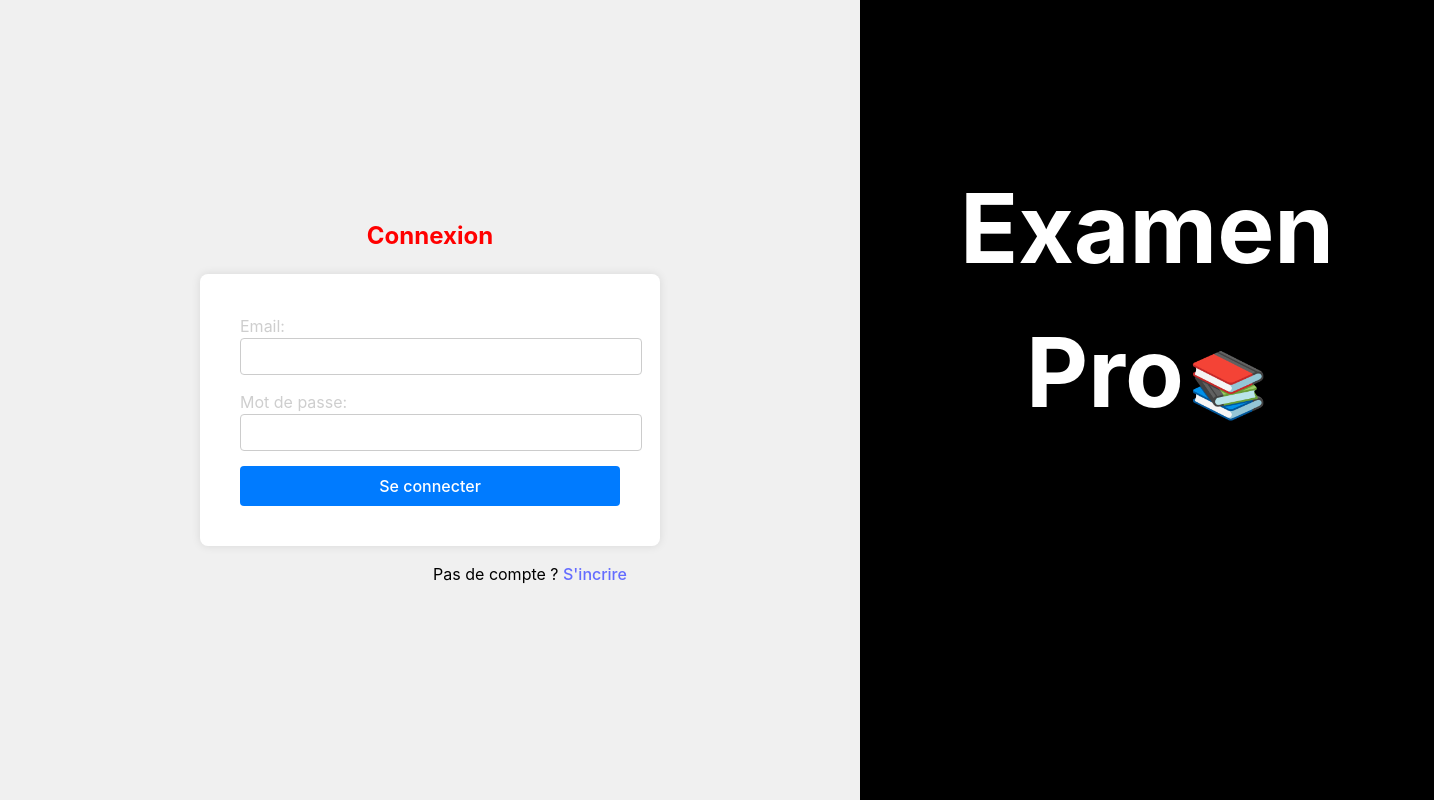
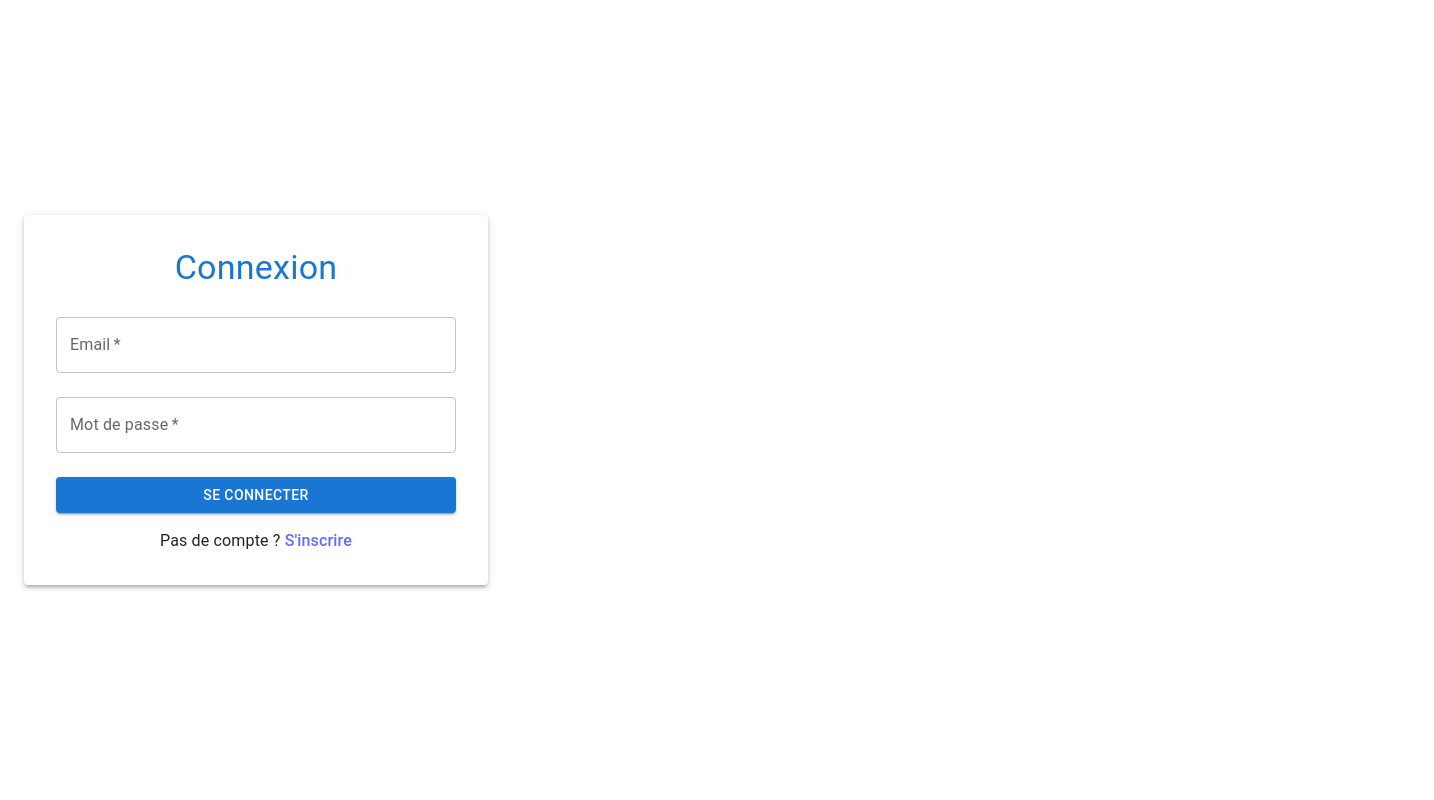
Before and after one commit to marocainperdu/projet-mbacke, a React (Vite) app in the folder front-end/: page / in a window 1280 px wide. Shown: the whole page, 1434 px wide, since content can reach past the window. Built offline with nearby package versions, Linux system fonts and the light colour scheme.

Commit message:
Modification du front, rajout des options de connexion avec appwrite

```diff
--- a/front-end/package.json
+++ b/front-end/package.json
@@ -10,6 +10,12 @@
     "preview": "vite preview"
   },
   "dependencies": {
+    "@emotion/react": "^11.14.0",
+    "@emotion/styled": "^11.14.0",
+    "@mui/icons-material": "^6.4.7",
+    "@mui/material": "^6.4.7",
+    "@mui/styled-engine": "^6.4.6",
+    "appwrite": "^17.0.0",
     "react": "^19.0.0",
     "react-dom": "^19.0.0",
     "react-router-dom": "^7.2.0"
--- a/front-end/src/Dashboard.jsx
+++ b/front-end/src/Dashboard.jsx
@@ -1,283 +1,87 @@
 import React, { useState, useEffect } from 'react';
 import { useNavigate } from 'react-router-dom';
+import { Client, Account } from 'appwrite';
+import { Container, Box, Grid, Typography, Paper, Avatar, IconButton, Drawer, List, ListItem, ListItemIcon, ListItemText } from '@mui/material';
+import LogoutIcon from '@mui/icons-material/Logout'; // Icône de déconnexion
+import MenuIcon from '@mui/icons-material/Menu'; // Icône du menu
+
+const client = new Client();
+client.setEndpoint('https://appwrite.momokabil.duckdns.org/v1')
+      .setProject('67cd9f540022aae0f0f5');
+
+const account = new Account(client);
 
 const Dashboard = () => {
-  const teacher = {
-    firstName: 'Abdoul Aziz',
-    lastName: 'KANE',
-    email: 'kaneaboul551@gmail.com',
-  };
-
   const navigate = useNavigate();
-  const [file, setFile] = useState(null);
-  const [fileName, setFileName] = useState('');
-  const [copies, setCopies] = useState([]);
-  const [stats, setStats] = useState(null); // Pour les statistiques
+  const [teacher, setTeacher] = useState(null);
+  const [drawerOpen, setDrawerOpen] = useState(false);
 
   useEffect(() => {
-    // Fonction pour récupérer les copies et les statistiques
-    const fetchData = async () => {
-      // ... (Récupérer les copies et les statistiques depuis l'API) ...
+    const fetchUser = async () => {
+      try {
+        const user = await account.get();
+        setTeacher(user);
+      } catch (error) {
+        navigate('/login');
+      }
     };
-    fetchData();
-  }, []);
 
-  const handleLogout = () => {
-    localStorage.removeItem('token');
+    fetchUser();
+  }, [navigate]);
+
+  const handleLogout = async () => {
+    await account.deleteSession('current');
     navigate('/');
   };
 
-  const handleFileChange = (e) => {
-    const selectedFile = e.target.files[0];
-    setFile(selectedFile);
-    setFileName(selectedFile ? selectedFile.name : '');
-  };
-
-  const handleUpload = () => {
-    if (file) {
-      // ... (Envoyer le fichier à l'API) ...
-      alert(`Fichier "${fileName}" uploadé avec succès!`);
-      setFile(null);
-      setFileName('');
-    } else {
-      alert('Veuillez sélectionner un fichier.');
-    }
-  };
-
-  const handleValidateNote = (copyId, newNote) => {
-    // ... (Envoyer la note validée à l'API) ...
+  const toggleDrawer = () => {
+    setDrawerOpen(!drawerOpen);
   };
 
   return (
-    <div style={styles.container}>
-      <header style={styles.header}>
-        <h1>Bienvenue dans Exam Pro</h1>
-      </header>
-      <div style={styles.content}>
-        <aside style={styles.sidebar}>
-          <div style={styles.teacherInfo}>
-            <img src="https://cdn.pixabay.com/photo/2017/01/31/21/23/avatar-2027366_1280.png" alt="Avatar de l'enseignant" style={styles.avatar} />
-            <h2 style={{ color: 'black' }}>{teacher.firstName} {teacher.lastName}</h2>
-            <p style={{ color: 'black' }}>{teacher.email}</p>
-          </div>
-          <button onClick={handleLogout} style={styles.logoutButton}>Déconnexion</button>
-        </aside>
-        <main style={styles.mainContent}>
-          <div style={styles.sectionsContainer}>
-            <section style={styles.uploadSection}>
-              <h2>Déposer un sujet d'examen</h2>
-              <input type="file" onChange={handleFileChange} />
-              {fileName && <p>Fichier sélectionné: {fileName}</p>}
-              <button onClick={handleUpload} style={styles.uploadButton}>Télécharger</button>
-            </section>
+    <Container maxWidth="md">
+      <Grid container spacing={3}>
+        <Grid item xs={2}>
+          <Paper elevation={3} sx={{ padding: 2, height: '100vh' }}>
+            <Box display="flex" flexDirection="column" justifyContent="space-between" sx={{ height: '100%' }}>
+              <IconButton onClick={toggleDrawer} sx={{ alignSelf: 'flex-start' }}>
+                <MenuIcon />
+              </IconButton>
+              {teacher && (
+                <Box display="flex" flexDirection="column" alignItems="center" mt={3}>
+                  <Avatar src="https://cdn.pixabay.com/photo/2017/01/31/21/23/avatar-2027366_1280.png" sx={{ width: 80, height: 80 }} />
+                  <Typography variant="h6" sx={{ mt: 1 }}>{teacher.name}</Typography>
+                </Box>
+              )}
+              <Drawer
+                anchor="left"
+                open={drawerOpen}
+                onClose={toggleDrawer}
+              >
+                <List>
+                  <ListItem button onClick={handleLogout}>
+                    <ListItemIcon><LogoutIcon /></ListItemIcon>
+                    <ListItemText primary="Déconnexion" />
+                  </ListItem>
+                </List>
+              </Drawer>
+            </Box>
+          </Paper>
+        </Grid>
 
-            <section style={styles.statsSection}>
-              {stats ? (
-                <>
-                  <h2>Statistiques</h2>
-                  <p>Moyenne: {stats.moyenne}</p>
-                  <p>Distribution des notes: {stats.distribution}</p>
-                  {/* ... autres statistiques ... */}
-                </>
-              ) : (
-                <p style={{ color: '#ff3333', marginTop:'50px' } } >Aucune note n'est encore enregistrée !! </p>
-              )}
-            </section>
-
-          </div>
-
-          <section style={styles.copiesSection}>
-              <h2>Copies soumises</h2>
-              <table style={styles.copiesTable}>
-                <thead style={styles.copiesTableHead}>
-                  <tr style={styles.copiesTableTrHover}>
-                    <th style={styles.copiesTableTh}>Étudiant</th>
-                    <th style={styles.copiesTableTh}>Date de soumission</th>
-                    <th style={styles.copiesTableTh}>Copie</th>
-                    <th style={styles.copiesTableTh}>Note (IA)</th>
-                    <th style={styles.copiesTableTh}>Note validée</th>
-                    <th style={styles.copiesTableTh}>Action</th>
-                  </tr>
-                </thead>
-               {/* <tbody>
-                  {copies.map((copie) => (
-                    <tr key={copie.id}>
-                      <td style={styles.copiesTableTd}>{copie.etudiant}</td>
-                      <td style={styles.copiesTableTd}>{copie.dateSoumission}</td>
-                      <td style={styles.copiesTableTd}>
-                        <a style={styles.copiesLink} href={copie.lienFichier} target="_blank" rel="noopener noreferrer">Télécharger</a>
-                      </td>
-                      <td style={styles.copiesTableTd}>{copie.noteIA}</td>
-                      <td style={styles.copiesTableTd}>
-                        <input type="number" defaultValue={copie.noteValidee} onChange={(e) => handleValidateNote(copie.id, e.target.value)} />
-                      </td>
-                      <td style={styles.copiesTableTd}>
-                        <button onClick={() => handleValidateNote(copie.id, copie.noteValidee)}>Valider</button>
-                      </td>
-                    </tr>
-                  ))}
-                </tbody>*/}
-              </table>
-            </section>
-
-
-        </main>
-      </div>
-    </div>
+        <Grid item xs={10}>
+          <Paper elevation={3} sx={{ padding: 4 }}>
+            <Typography variant="h4" color="primary" gutterBottom>
+              Bienvenue dans Exam Pro
+            </Typography>
+            <Typography variant="body1">
+              Ici vous pouvez gérer les examens, les soumissions et les résultats des étudiants.
+            </Typography>
+          </Paper>
+        </Grid>
+      </Grid>
+    </Container>
   );
 };
 
-
-
-
-const styles = {
-  container: {
-    fontFamily: 'Arial, sans-serif',
-    height: '100vh',
-    display: 'flex',
-    flexDirection: 'column',
-  },
-  header: {
-    backgroundColor: '#3498db',
-    color: 'white',
-    padding: '20px',
-    textAlign: 'center',
-  },
-  content: {
-    display: 'flex',
-    flex: 1,
-  },
-  sidebar: {
-    width: '250px',
-    backgroundColor: '#f0f0f0',
-    padding: '20px',
-    display: 'flex',
-    flexDirection: 'column',
-    alignItems: 'center',
-  },
-  teacherInfo: {
-    display: 'flex',
-    flexDirection: 'column',
-    alignItems: 'center',
-  },
-  avatar: {
-    width: '100px',
-    height: '100px',
-    borderRadius: '50%',
-    marginBottom: '10px',
-  },
-  mainContent: {
-    flex: 1,
-    padding: '10px',
-    display: 'flex',
-    flexDirection: 'column',
-    width: '100%', // Assure que mainContent prend toute la largeur
-  },
-
-  sectionsContainer: {
-    display: 'flex',
-    justifyContent: 'flex-end', // Aligne la section des copies à la fin
-    width: '100%',
-  },
-
-  uploadSection: {
-    border: '1px solid #ccc',
-    padding: '8px',
-    borderRadius: '8px',
-    boxShadow: '0 2px 4px rgba(0, 0, 0, 0.1)',
-    marginRight: '150px',
-    marginLeft: '20px',
-    marginTop: '20px',
-    width: '45%', // Ajuste la largeur pour laisser de l'espace à l'autre section
-  },
-  uploadButton: {
-    marginTop: '15px',
-    padding: '10px 20px',
-    backgroundColor: '#2ecc71',
-    color: 'white',
-    border: 'none',
-    borderRadius: '5px',
-    cursor: 'pointer',
-  },
-
-  logoutButton: { // Style pour le bouton de déconnexion
-    marginTop: '225px',
-    padding: '10px 20px',
-    backgroundColor: '#e74c3c',
-    color: 'white',
-    border: 'none',
-    borderRadius: '5px',
-    cursor: 'pointer',
-  },
-
-
-  copiesSection: {
-    border: '1px solid #ddd',
-    padding: '20px',
-    borderRadius: '8px',
-    boxShadow: '0 2px 4px rgba(0, 0, 0, 0.1)',
-    marginTop: '50px',
-    marginLeft: '20px',
-  },
-
-  copiesTableTh: {
-    padding: '12px 20px',
-    textAlign: 'left',
-    borderBottom: '1px solid #ddd',
-    color: '#333', // Couleur du texte gris foncé
-  },
-
-  copiesTable: {
-    width: '100%',
-    borderCollapse: 'collapse',
-    marginTop: '10px',
-  },
-
-  copiesTableHead: {
-    backgroundColor: '#f2f2f2',
-  },
-
-  copiesTableTrHover: {
-    '&:hover': {
-      backgroundColor: '#f9f9f9',
-    },
-  },
-
-  statsSection: {
-    border: (stats) => (stats ? '1px solid #ddd' : 'none'), // Bordures conditionnelles
-    padding: '20px',
-    borderRadius: '8px',
-    boxShadow: (stats) => (stats ? '0 2px 4px rgba(0, 0, 0, 0.1)' : 'none'), // Ombre conditionnelle
-    marginTop: '20px',
-    marginLeft: '250px',
-    width: '50%',
-  },
-
-
-  /*
-
-statsSection: {
-    border: '1px solid #ddd',
-    padding: '20px',
-    borderRadius: '8px',
-    boxShadow: '0 2px 4px rgba(0, 0, 0, 0.1)',
-    marginTop: '20px',
-  },
-
-  copiesTableTd: {
-    padding: '12px 15px',
-    borderBottom: '1px solid #eee',
-  },
-
-  copiesLink: {
-    color: '#3498db',
-    textDecoration: 'none',
-    '&:hover': {
-      textDecoration: 'underline',
-    },
-  },*/
-
-
-};
-
 export default Dashboard;
--- a/front-end/src/Login.jsx
+++ b/front-end/src/Login.jsx
@@ -1,189 +1,79 @@
 import React, { useState } from 'react';
-import { useNavigate ,  Link} from 'react-router-dom'; // Importez useNavigate
+import { useNavigate, Link } from 'react-router-dom';
+import { Client, Account } from 'appwrite';
+import { TextField, Button, Container, Typography, Paper } from '@mui/material';
+
+const client = new Client();
+client.setEndpoint('https://appwrite.momokabil.duckdns.org/v1')
+      .setProject('67cd9f540022aae0f0f5');
+
+const account = new Account(client);
 
 const Login = () => {
   const [email, setEmail] = useState('');
   const [password, setPassword] = useState('');
-  const [error, setError] = useState(''); // Pour afficher les erreurs
-  const navigate = useNavigate(); // Initialisez navigate
+  const [error, setError] = useState('');
+  const navigate = useNavigate();
 
-  const handleSubmit = (e) => {
+  const handleSubmit = async (e) => {
     e.preventDefault();
+    setError('');
+    try {
+      // Vérifier s'il y a une session active et la supprimer
+      const currentSession = await account.getSession('current').catch(() => null);
+      if (currentSession) {
+        await account.deleteSession('current'); // Supprimer la session active
+      }
 
-    // Constantes pour simuler l'authentification
-    const validEmail = 'test@example.com';
-    const validPassword = 'password';
-
-    if (email === validEmail && password === validPassword) {
-      // Authentification réussie
-      console.log('Authentification réussie !');
-      localStorage.setItem('userEmail', email); // Stocker l'email
-      navigate('/dashboard'); // Redirige vers /dashboard
-    } else {
-      // Authentification échouée
-      setError('Email ou mot de passe incorrect.'); // Affiche un message d'erreur
-      console.log('Authentification échouée.');
+      // Créer une nouvelle session
+      const session = await account.createEmailPasswordSession(email, password);
+      localStorage.setItem('jwt', session.secret); // Stocker le token JWT
+      navigate('/dashboard');
+    } catch (err) {
+      setError('Email ou mot de passe incorrect.');
     }
   };
 
   return (
-    <div style={styles.container}>
-
-      <div style={styles.leftSide}>
-
-        <h2 style={{ color: 'red' }}>Connexion</h2>
-        {error && <p style={{ color: 'red' }}>{error}</p>} {/* Affiche l'erreur si elle existe */}
-        <form onSubmit={handleSubmit} style={styles.form}>
-
-            <div style={styles.inputGroup}>
-              <label htmlFor="email">Email:</label>
-              <input
+    <Container component="main" maxWidth="sm" sx={{ display: 'flex', height: '100vh', alignItems: 'center', justifyContent: 'center' }}>
+      <Paper elevation={3} sx={{ padding: 4, width: '100%', maxWidth: 400 }}>
+        <Typography variant="h4" color="primary" align="center" gutterBottom>
+          Connexion
+        </Typography>
+        {error && (
+          <Typography color="error" align="center">
+            {error}
+          </Typography>
+        )}
+        <form onSubmit={handleSubmit}>
+          <TextField
+            fullWidth
+            margin="normal"
+            label="Email"
             type="email"
-                id="email"
             value={email}
             onChange={(e) => setEmail(e.target.value)}
             required
-                style={styles.input}
           />
-            </div>
-            <div style={styles.inputGroup}>
-              <label htmlFor="password">Mot de passe:</label>
-              <input
+          <TextField
+            fullWidth
+            margin="normal"
+            label="Mot de passe"
             type="password"
-                id="password"
             value={password}
             onChange={(e) => setPassword(e.target.value)}
             required
-                style={styles.input}
           />
-            </div>
-          <button type="submit" style={styles.button}>Se connecter</button>
-
+          <Button type="submit" fullWidth variant="contained" color="primary" sx={{ mt: 2 }}>
+            Se connecter
+          </Button>
         </form>
-
-        <p style={{ color: 'black', marginLeft:'200px', }}>Pas de compte ? <Link to="/register">S'incrire</Link></p>
-
-      </div>
-
-
-      <div style={styles.rightSide}> {/* Nouveau div pour la partie droite */}
-        <div style={styles.examTextContainer}> {/* Div pour centrer le texte */}
-          <span style={styles.examText}>Examen Pro</span> {/* Le texte "Exams" */}
-          <span style={styles.sticker}>📚</span> {/* Ajoutez le sticker ici */}
-        </div>
-      </div>
-
-
-    </div>
+        <Typography align="center" sx={{ mt: 2 }}>
+          Pas de compte ? <Link to="/register">S'inscrire</Link>
+        </Typography>
+      </Paper>
+    </Container>
   );
-
 };
 
-/*
-const styles = {
-  container: {
-    display: 'flex',
-    flexDirection: 'column',
-    alignItems: 'center',
-    justifyContent: 'center',
-    height: '100vh',
-    backgroundColor: '#f0f0f0',
-
-  },
-
-  form: {
-    display: 'flex',
-    flexDirection: 'column',
-    width: '300px',
-    padding: '20px',
-    backgroundColor: '#fff',
-    borderRadius: '8px',
-    boxShadow: '0 0 10px rgba(0, 0, 0, 0.1)',
-  },
-  inputGroup: {
-    marginBottom: '15px',
-    color : '#CECECE',
-  },
-  input: {
-    width: '100%',
-    padding: '10px',
-    borderRadius: '4px',
-    border: '1px solid #ccc',
-  },
-  button: {
-    padding: '10px',
-    borderRadius: '4px',
-    border: 'none',
-    backgroundColor: '#007BFF',
-    color: '#fff',
-    cursor: 'pointer',
-  },
-};*/
-
-const styles = {
-  container: {
-    display: 'flex',
-    height: '100vh',
-    backgroundColor: '#f0f0f0',
-  },
-  leftSide: {
-    flex: 1, // Peut être conservé ou ajusté
-    display: 'flex',
-    padding:200,
-    flexDirection: 'column',
-    alignItems: 'center',
-    justifyContent: 'center',
-  },
-  rightSide: {
-    flexGrow: 1, // Prend tout l'espace restant
-    display: 'flex',
-    padding : 100,
-    alignItems: 'center',
-    justifyContent: 'center',
-    backgroundColor: '#000000',
-  },
-  form: {
-    display: 'flex',
-    flexDirection: 'column',
-    width: '380px',
-    padding: '40px',
-    backgroundColor: '#fff',
-    borderRadius: '8px',
-    boxShadow: '0 0 10px rgba(0, 0, 0, 0.1)',
-  },
-  inputGroup: {
-    marginBottom: '15px',
-    color: '#CECECE',
-  },
-  input: {
-    width: '100%',
-    padding: '10px',
-    borderRadius: '4px',
-    border: '1px solid #ccc',
-  },
-  button: {
-    padding: '10px',
-    borderRadius: '4px',
-    border: 'none',
-    backgroundColor: '#007BFF',
-    color: '#fff',
-    cursor: 'pointer',
-  },
-  examTextContainer: { // Style pour le conteneur du texte "Exams"
-    textAlign: 'center', // Centre le texte horizontalement
-    marginBottom : 200,
-  },
-  examText: { // Style pour le texte "Exams"
-    fontSize: '6em', // Taille de la police
-    fontWeight: 'bold', // Gras
-    color: '#FFFFFF', // Couleur du texte
-  },
-  sticker: {
-    fontSize: '4em', // Ajustez la taille du sticker
-    marginTop: '20px', // Ajoutez une marge au-dessus du sticker
-  },
-
-};
-
-
 export default Login;
```
Also changed, not shown: 2 other files (tests, documents, lock files or other folders). Lines whose indentation alone changed are shown as unchanged.
